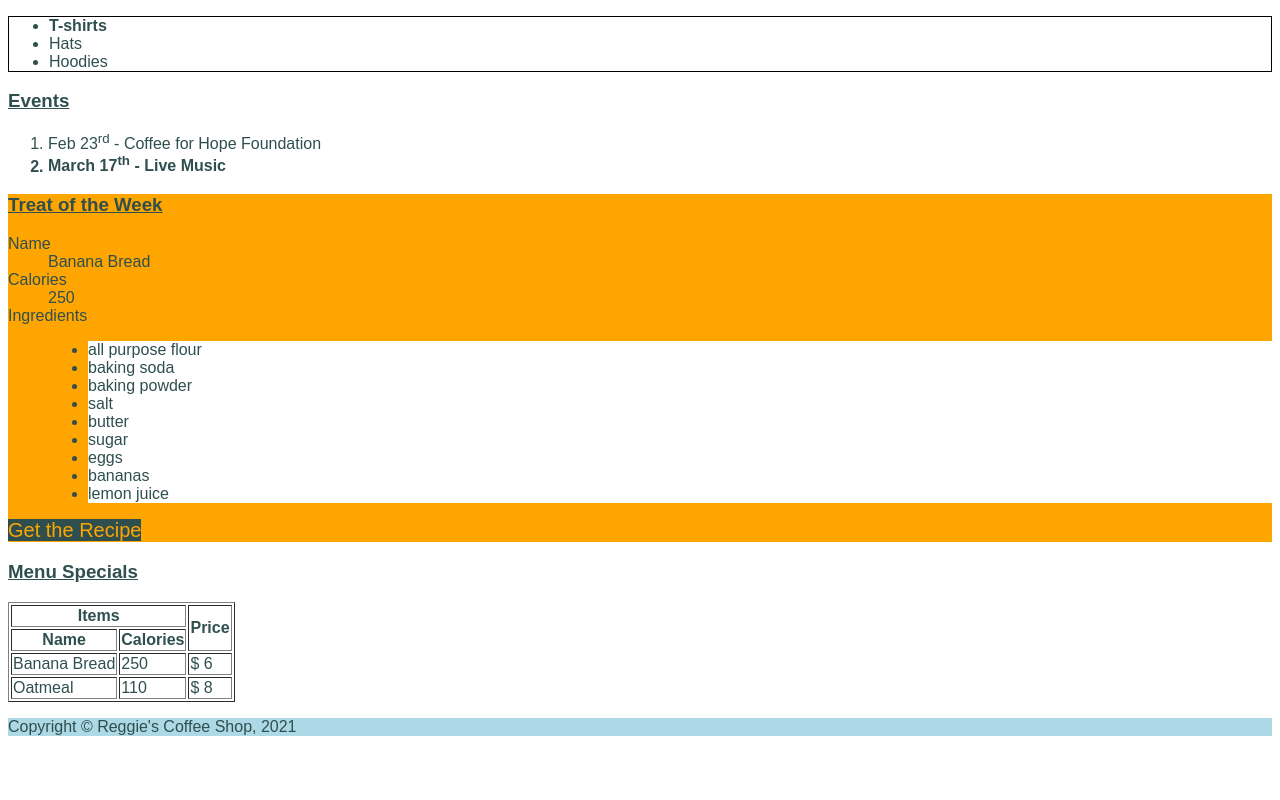
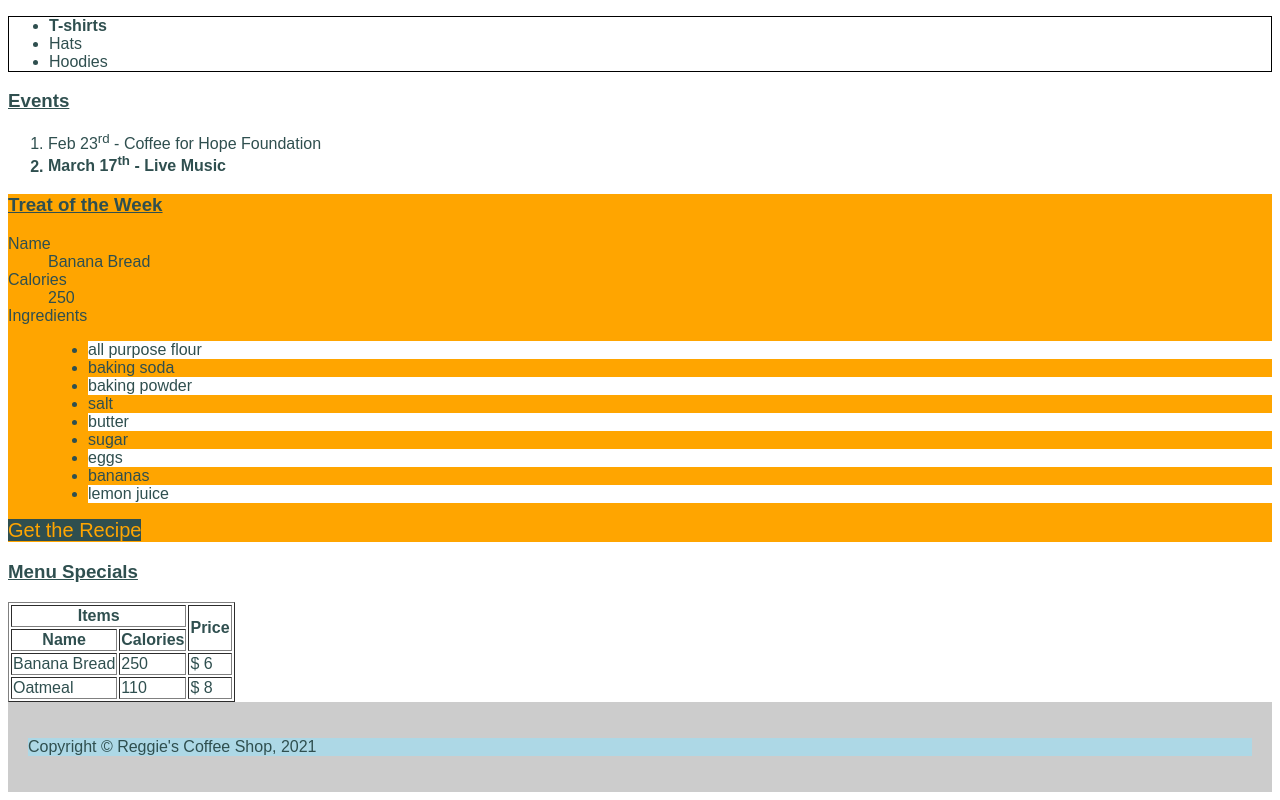
Before and after one commit to vela0052/vela0052.github.io, a plain HTML site: page week-5/index.html in a window 1280 px wide. Shown: the part 1050-1850 px from the top of the page. Before the commit the page ends 1802 px from the top, so only its background shows below. Drawn offline with Linux system fonts and the light colour scheme.

Commit message:
comparing specificity

```diff
--- a/week-5/css/main.css
+++ b/week-5/css/main.css
@@ -1,9 +1,11 @@
 /* COMMAND + / to add comment block */
 body {
-    color: darkslategray;
+    color: darkslategray !important;
     font-family: Arial, Helvetica, sans-serif;
 }
-
+body{
+    color: red;
+}
 h1 {
     color: white;
 }
@@ -21,13 +23,14 @@ h4 {
 }
 
 /* descendant selector */
+/* Specificity : 0002 */
 nav ul {
     list-style: none;
 }
 
 /* descendant selector multiple levels */
 nav ul a {
-    color: darkslategray;
+    color: inherit;
     text-decoration: none;
 }
 
@@ -112,6 +115,24 @@ section ol li:last-child {
     odd = 2n+1 = 1, 3, 5, 7, 9....
 */
 
-dl ul li:nth-child(n) {
+dl ul li:nth-child(2n+1) {
     background-color: white;
 }
+/* CSS Specificity */
+/* Specificity 0002 */
+body footer{
+    background-color:  rgb(0, 0, 0);
+}
+/* Specificity: 0001 */
+footer{
+    background-color: #d5836c;
+    padding: 20px;
+}
+/* specificity: 0010 */
+.site-footer{
+    background-color: cornflowerblue;
+}
+/* specificity: 0011 */
+footer.site-footer{
+    background-color: rgba(0, 0, 0, 0.2);
+}
```
